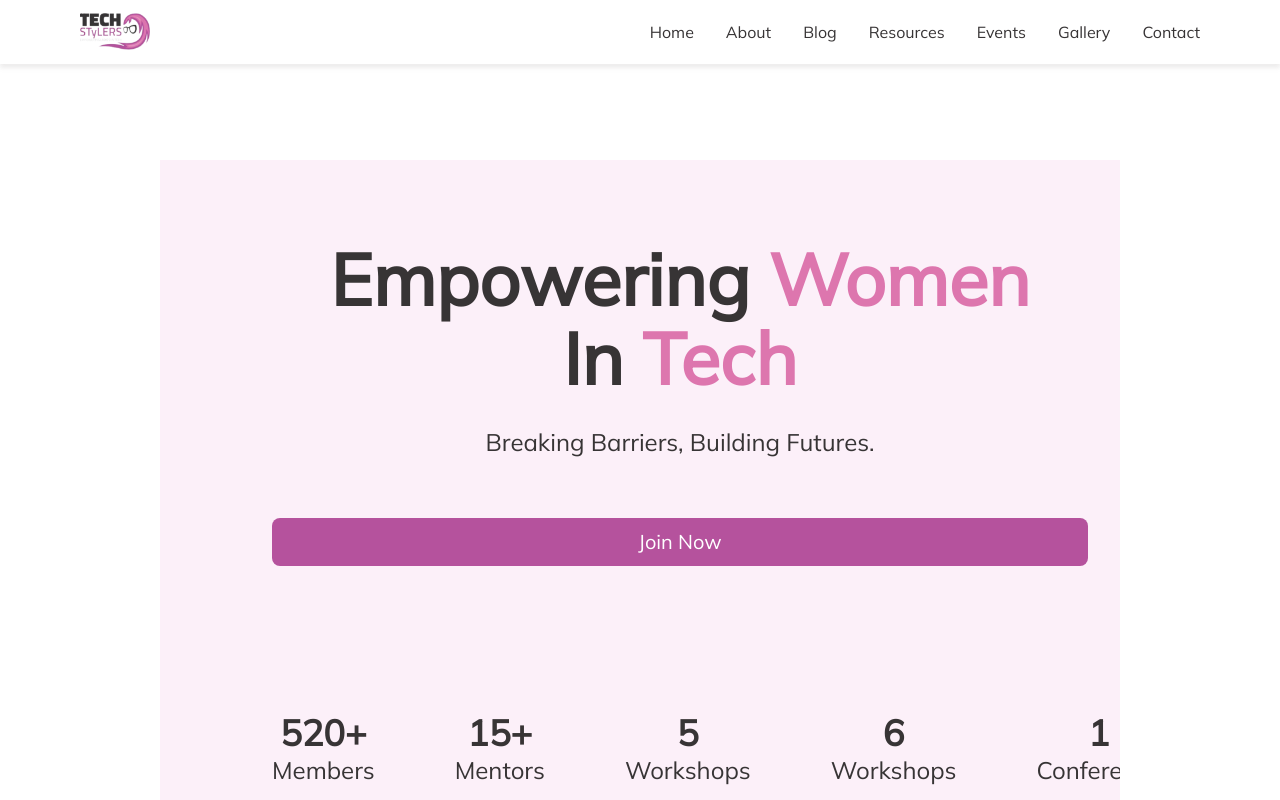
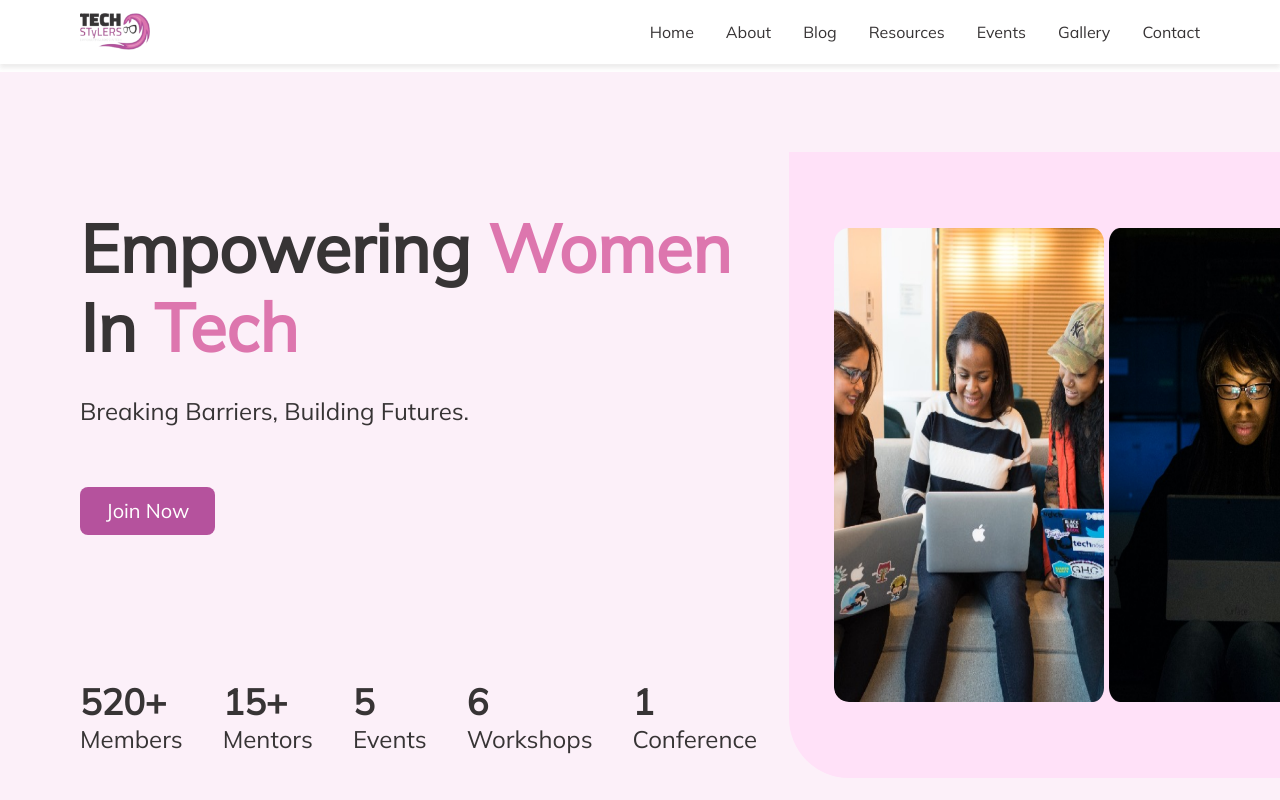
Before and after one commit to SandraDammy/techStylers, a React (Create React App) app: page / in a window 1280 px wide. Shown: the top 800 px of the page. Built offline with nearby package versions, Linux system fonts and the light colour scheme.

Commit message:
landingPage

```diff
--- a/src/Components/Page/Gallery.jsx
+++ b/src/Components/Page/Gallery.jsx
@@ -13,7 +13,7 @@ const Gallery = () => {
             <MdOutlineKeyboardArrowUp className={style.icon} />
           </div>
           <div>
-            <a href="#" className={style.seeLink}>
+            <a href="/" className={style.seeLink}>
               See All
             </a>
           </div>
--- a/src/Components/Section/LandingPage.jsx
+++ b/src/Components/Section/LandingPage.jsx
@@ -1,8 +1,8 @@
 import React from "react";
-import style from  "../Style/landingPage.module.css";
+import style from "../Style/landingPage.module.css";
 import Button from "../Common/Button";
 import hero1 from "../../Assets/Image/Hero Image 1.png";
-import hero2 from "../../Assets/Image/Hero Image 2.png"
+import hero2 from "../../Assets/Image/Hero Image 2.png";
 
 const LandingPage = () => {
   const btnEventHandler = () => {
@@ -11,19 +11,20 @@ const LandingPage = () => {
   return (
     <section className={style.container}>
       <div className={style.textContainer}>
+        {/* <div className={style.textTitle}> */}
         <h1 className={style.title}>
           Empowering <span>Women</span>
           <br />
           In <span>Tech</span>
         </h1>
         <p className={style.desc}>Breaking Barriers, Building Futures.</p>
-        <div>
+        {/* </div> */}
+        <div className={style.btnJoin}>
           <Button
             className={"btnPry"}
             title={"Join Now"}
             btnEventHandler={btnEventHandler}
           />
-          <div></div>
         </div>
         <div className={style.bigTxt}>
           <div>
@@ -36,7 +37,7 @@ const LandingPage = () => {
           </div>
           <div>
             <p className={style.big}>5</p>
-            <p className={style.txt}>Workshops</p>
+            <p className={style.txt}>Events</p>
           </div>
           <div>
             <p className={style.big}>6</p>
--- a/src/Components/Style/contact.module.css
+++ b/src/Components/Style/contact.module.css
@@ -111,7 +111,7 @@ textarea {
 
 }
 
-section {
+ .formText {
    display: flex;
    flex-direction: column;
    gap: 2em;
--- a/src/Components/Style/landingPage.module.css
+++ b/src/Components/Style/landingPage.module.css
@@ -1,9 +1,10 @@
 .container {
   display: flex;
-    justify-content: center;
-    padding: 0 2em;
+  justify-content: space-between;
+  align-items: center;
   gap: 2em;
   background-color: var(--secondary-bg);
+  width: 100%;
   overflow-x: hidden;
 }
 
@@ -13,11 +14,12 @@
   margin-left: 5rem;
   padding-top: 5rem;
   gap: 2rem;
+  width: 60%;
 }
 
 .title {
   color: var(--TS-Black, #373435);
-    font-size: 72px;
+  font-size: 67px;
   font-style: normal;
   font-weight: 800;
   line-height: 79px;
@@ -35,15 +37,21 @@ span {
   line-height: 24px;
   margin-bottom: 2rem;
 }
-
+/* .textTitle {
+  width: 100%;
+} */
+.btnJoin {
+  width: 20%;
+}
 .imgContainer {
   display: flex;
-    width: 600px;
-    padding: 76px 0px 77px 45px;
+  width: 40%;
+  padding: 76px 0px 76px 45px;
   justify-content: flex-end;
   align-items: flex-start;
   background: var(--tertiary-bg);
-    margin: 5em auto;
+  margin-top: 5rem;
+  margin-bottom: 5rem;
   border-radius: 0px 0px 0px 60px;
 }
 
@@ -58,7 +66,7 @@ span {
 }
 
 .logo {
-   width: 362px;
+  width: 270px;
   height: 474px;
 }
 
@@ -69,7 +77,7 @@ span {
   margin-top: 7rem;
   margin-bottom: 3rem;
   color: var(--TS-Black, #373435);
-    gap: 5rem;
+  gap: 2.5rem;
 }
 
 .big {
```
Lines whose indentation alone changed are shown as unchanged.
